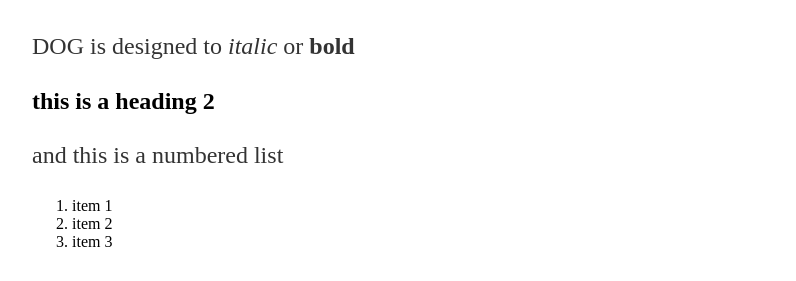
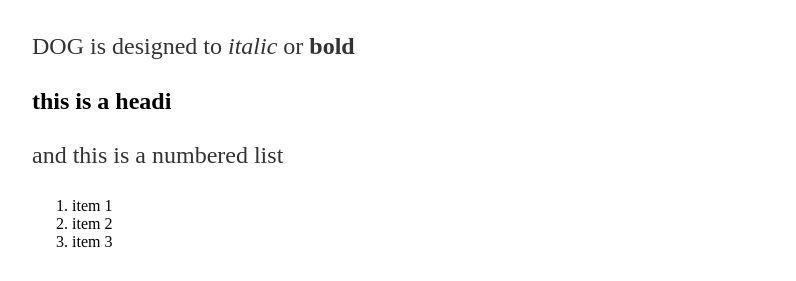
Before and after one commit to Animalerie/animalerie.github.io, a Jekyll site: the page built from dog/index.md, in a window 1280 px wide. Shown: the part 167-448 px from the top of the page, without its empty margins (160-956 px from the left). Built offline with Jekyll 4.4.1, drawn with Linux system fonts in a browser that asks for light colours.

Commit message:
Update index.md

```diff
--- a/dog/index.md
+++ b/dog/index.md
@@ -5,7 +5,7 @@ title: DOG
 # Deviation permit origination GUI
 DOG is designed to *italic* or **bold**
 
-## this is a heading 2
+## this is a headi
 
 and this is a numbered list
 
```
